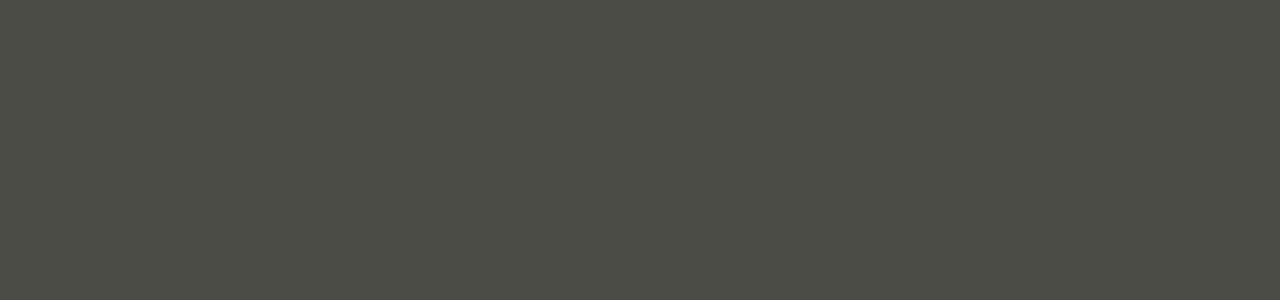
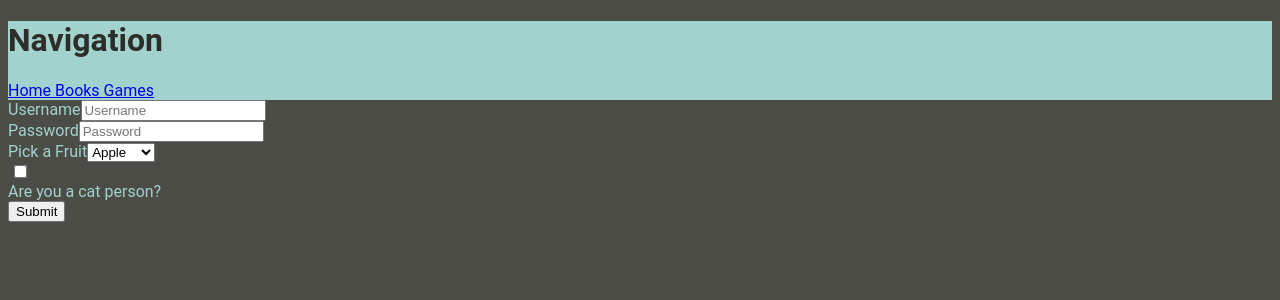
Before and after one commit to dfrancisco26/react-template-01, a React app: page /form in a window 1280 px wide. Before the commit this address had no page. Shown: the top 300 px of the page. Built offline with nearby package versions, Linux system fonts and the light colour scheme.

Commit message:
First form test written and passed.

```diff
--- /dev/null
+++ b/src/components/Form/Form.jsx
@@ -0,0 +1,19 @@
+import {
+  UsernameInput,
+  PasswordInput,
+  SelectFruit,
+  CatPerson,
+  SubmitButton,
+} from './FormParts';
+
+export default function Form() {
+  return (
+    <form>
+      <UsernameInput />
+      <PasswordInput />
+      <SelectFruit />
+      <CatPerson />
+      <SubmitButton />
+    </form>
+  );
+}
--- /dev/null
+++ b/src/components/Form/FormParts.jsx
@@ -0,0 +1,61 @@
+
+
+function FormPart({ children, className, label }) {
+  return (
+    <div className={className}>
+      <label>
+        {label}
+        {children}
+      </label>
+    </div>
+  );
+}
+
+export function UsernameInput() {
+  return (
+    <FormPart label="Username" className="username-input" >
+      <input type="text" name="username" placeholder="Username" />
+    </FormPart>
+  );
+}
+
+export function PasswordInput() {
+  return (
+    <FormPart label="Password" className="password-input" >
+      <input type="password" name="password" placeholder="Password" />
+    </FormPart>
+  );
+}
+
+export function SelectFruit() {
+  return (
+    <FormPart label="Pick a Fruit" className="select-fruit" >
+      <select name="fruit">
+        <option value="apple">Apple</option>
+        <option value="orange">Orange</option>
+        <option value="banana">Banana</option>
+      </select>
+    </FormPart>
+  );
+}
+
+export function CatPerson({ legend }) {
+  return (
+    <div>
+      <label>
+        <legend>{legend}
+          <input type="checkbox" name="cat-person" />
+        </legend>
+            Are you a cat person?
+      </label>
+    </div>
+  );
+}
+
+export function SubmitButton() {
+  return (
+    <div>
+      <button type="submit">Submit</button>
+    </div>
+  );
+}
--- a/src/components/app.jsx
+++ b/src/components/app.jsx
@@ -10,6 +10,7 @@ import Breathe from './Books/Breathe';
 import Baghavad from './Books/Baghavad';
 import Games from './Games/Games';
 import Layout from './Page/Layout';
+import Form from './Form/Form';
 
 export default function App() {
   return (
@@ -17,6 +18,7 @@ export default function App() {
       <Routes>
         <Route element={<Layout />}>
           <Route index element={<Home />} />
+          <Route path="form" element={<Form />} />
           <Route path="games" element={<Games />} />
           <Route path="books" element={<Books />} >
             <Route path="born" element={<Born />} />
```
Also changed, not shown: jest.config.js (added, +10 -0 lines), package.json (+9 -1 lines), src/components/Books/Baghavad.jsx (line endings or trailing spaces), 2 other files (tests, documents, lock files or other folders).
